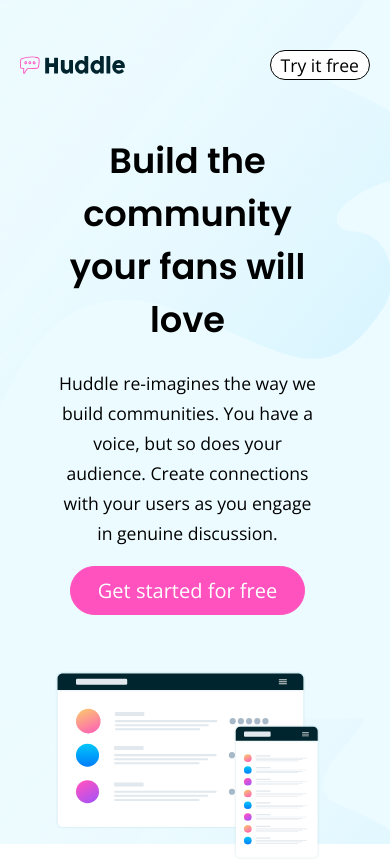
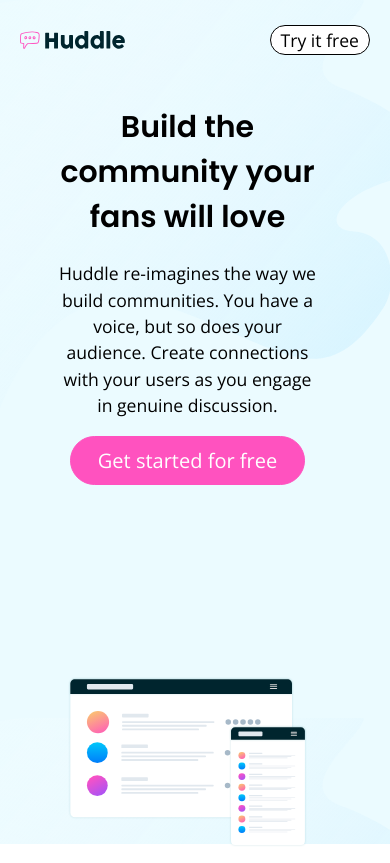
Before and after one commit to Barsheyr/Barsheyr-Barsheyr-huddle-landing-page-with-alternating-feature-blocks-master, a plain HTML site: page index.html in a window 390 px wide. Shown: the top 863 px of the page. Drawn offline with nearby package versions, Linux system fonts and the light colour scheme.

Commit message:
Update queries.css

```diff
--- a/css/queries.css
+++ b/css/queries.css
@@ -6,11 +6,20 @@
     .logohead {
         width: 30%;
     }
+    nav {
+        margin-top: 5px;
+    }
+    .mockups {
+        width: 90%;
+    }
     .btnhead {
         padding: 2px 10px;
     }
     .phead {
-        line-height: 1.7;
+        line-height: 1.5;
+    }
+    h1 {
+        font-size: 30px;
     }
     .headsec {
         flex-direction: column;
@@ -18,7 +27,7 @@
         height: 200vh;
     }
     .headsec>div:last-child {
-        margin-top: -180%;
+        margin-top: -160%;
     }
     .onebox {
         flex-direction: column;
```
